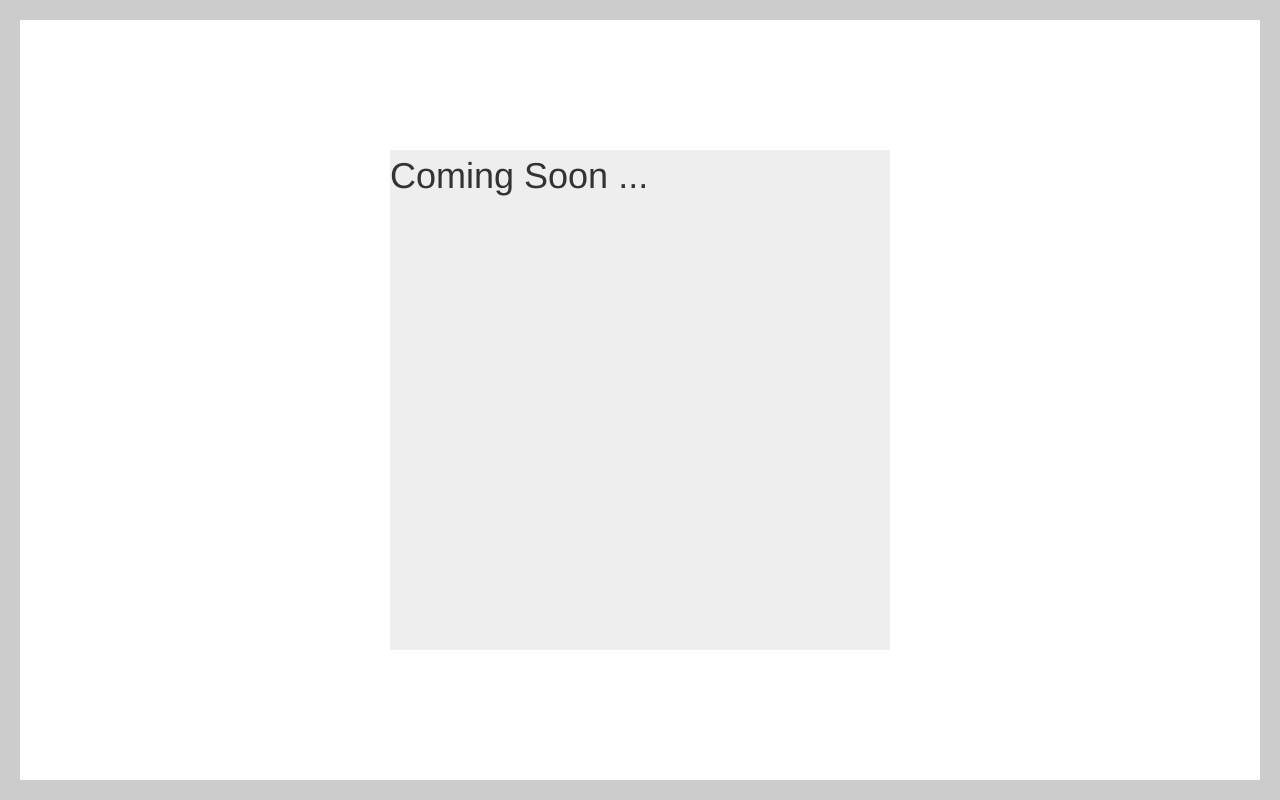
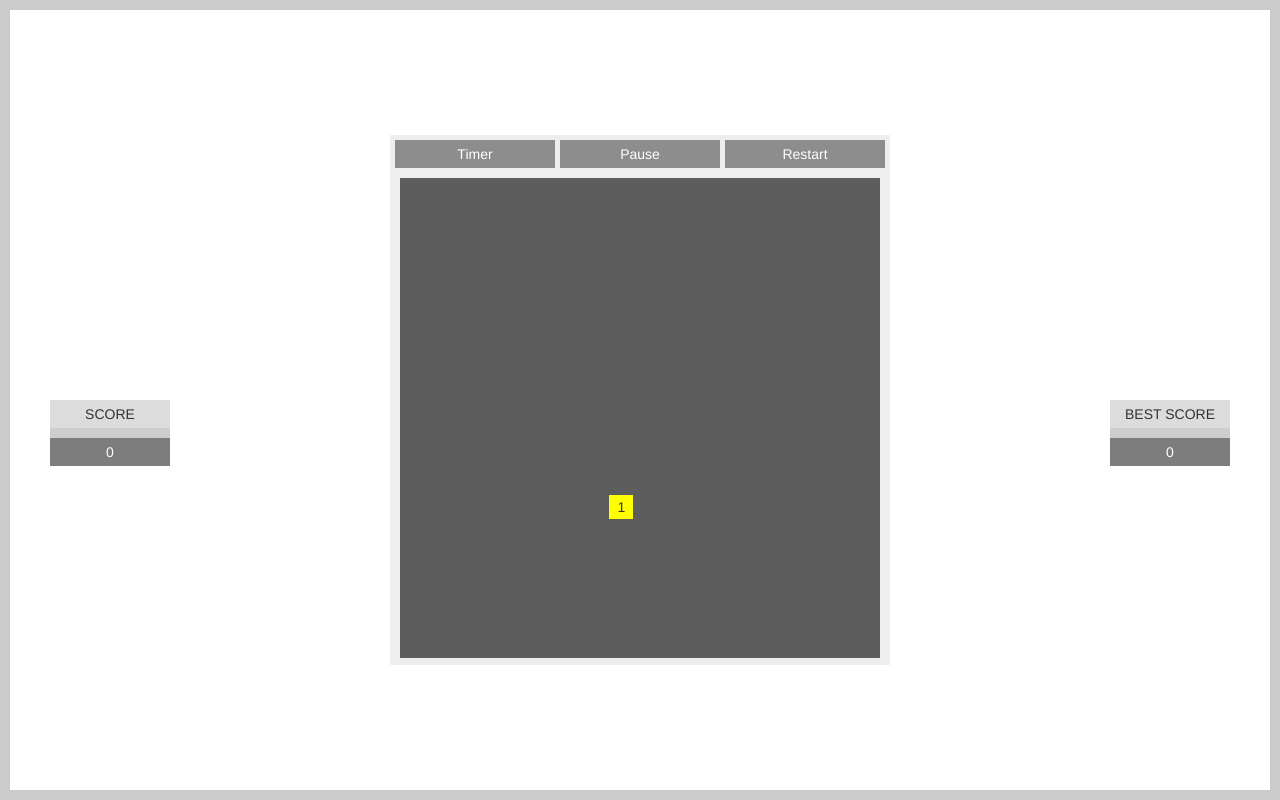
Before and after one commit to kiran-p/kiran-p.github.io, a plain HTML site: page index.html in a window 1280 px wide. Drawn offline with Linux system fonts and the light colour scheme.

Commit message:
basic game with no controls, no rules

```diff
--- a/index.html
+++ b/index.html
@@ -13,10 +13,39 @@
 
     </script>
 </head>
-<body>
+<body onload="gameInit('.game')">
       <div class="main-container">
+          <div class="score-container">
+              <p class="score-text">
+                  SCORE
+              </p>
+              <div class="score">
+                     244
+              </div>
+          </div>
           <div class="game-container">
-                      Coming Soon ...
+              <div class="tool-bar-container">
+                  <div class="tool-bar">
+                      <div class="timer">
+                          Timer
+                      </div>
+                      <div class="pause">
+                          Pause
+                      </div>
+                      <div class="restart">
+                          Restart
+                      </div>
+                  </div>
+              </div>
+
+              <div class="game">
+              </div>
+          </div>
+          <div class="best-score-container">
+              <p class="score-text">BEST SCORE</p>
+              <div class="score">
+                  344
+              </div>
           </div>
       </div>
 </body>
--- a/js/init.js
+++ b/js/init.js
@@ -1,4 +1,72 @@
-(function(){
-      console.log($);
 
-})()
+function getCoordinates(element) {
+    "use strict";
+    var leftCorner = element.offset(),
+        width = element.width(),
+        height = element.height(),
+        rand = Math.random(),
+        randomCoordinates = {};
+    randomCoordinates.X = rand * width;
+    randomCoordinates.Y = leftCorner.top;
+    return randomCoordinates;
+}
+/**
+ * Returns a random integer between min and max
+ * Using Math.round() will give you a non-uniform distribution!
+ */
+function getRandomInt(min, max) {
+    "use strict";
+    return Math.floor(Math.random() * (max - min + 1)) + min;
+}
+function gameInit(identifier) {
+    var bestScore = localStorage.getItem('best-score');
+    $('.best-score-container .score').html(bestScore || 0);
+    $('.score-container .score').html(0);
+    var counter = 0;
+    initialise(identifier, counter);
+}
+
+function initialise(identifier, counter) {
+    "use strict";
+    counter =  counter + 1;
+    var baseEle = $(identifier),
+        coordinates = getCoordinates(baseEle);
+    var cellElement = $('<div class="game-cell"><div>');
+    cellElement.css({
+        "width" : "24px",
+        "height" : "24px",
+        "position" : "absolute",
+        "left" : coordinates.X - 24,
+        "top" : coordinates.Y,
+        "background" : "yellow",
+        "textAlign" : "center",
+        "padding" : "2px"
+    })
+        .html(getRandomInt(0, 10))
+        .click(function () {
+            var scoreEle = $('.score-container .score'),
+                score = Number(scoreEle.html()) + Number($(this).html());
+            scoreEle.html(score);
+        });
+    baseEle.append(cellElement);
+    $(cellElement).animate({
+        top: baseEle.height() - 24
+//        height: "toggle"
+    }, 10000, "linear", function () {
+        this.remove();
+        var score = Number($('.score-container .score').html());
+        if (counter < 3) {
+            initialise('.game', counter);
+        } else {
+            if (localStorage.getItem('best-score') < score) {
+                localStorage.setItem('best-score', score);
+                $('.best-score-container .score').html(score);
+                $('.game').css({'font-size': 36, "color": "#FFF" }).html('Good try');
+            } else {
+                $('.game').css({'font-size': 36, "color": "#FFF" }).html('You can do better');
+            }
+        }
+        // Animation complete.
+    });
+    console.log(coordinates);
+}
--- a/style/main.css
+++ b/style/main.css
@@ -1,22 +1,91 @@
 html, body {
- height:100%;
+    height: 100%;
 }
+
 body {
     background: #ccc;
- padding: 20px;
+    padding: 10px;
 }
-.main-container{
+
+.main-container {
     background: #fff;
-  height:100%;
+    height: 100%;
 }
-.game-container{
-  font-size: 36px;
+
+/*Game container styles*/
+
+.game-container {
     background: #eee;
-  width:500px;
-  height:500px;
-  margin-left:auto;
-  margin-right:auto;
+    width: 500px;
+    height: 530px;
+    margin-left: auto;
+    margin-right: auto;
     position: relative;
     top: 50%;
     -webkit-transform: translateY(-50%);
+    -moz-transform: translateY(-50%);
+    -ms-transform: translateY(-50%);
+
 }
+
+.tool-bar-container {
+    display: table;
+    border-spacing: 5px;
+    height: 30px;
+    width: 100%;
+}
+
+.tool-bar-container .tool-bar {
+    display: table-row;
+}
+
+.tool-bar-container .tool-bar div {
+    display: table-cell;
+    width: 33.3333%;
+    background: #8D8D8D;
+    color: #FFF;
+    padding: 4px;
+    text-align: center;
+}
+
+.game {
+    height: 480px;
+    width: 480px;
+    margin: 10px;
+    background: #5D5D5D;
+    margin-top: 5px;
+    position: absolute;
+}
+
+/*score container styles*/
+
+.score-container, .best-score-container {
+    width: 120px;
+    height: 60px;
+    position: absolute;
+    top: 50%;
+}
+
+.score-container {
+    left: 50px;
+    background: #CDCDCD;
+}
+
+.best-score-container {
+    right: 50px;
+    background: #CDCDCD;
+}
+
+.score-text, .score {
+    padding: 4px;
+    text-align: center;
+}
+
+.score-text {
+    background: #DCDCDC;
+}
+
+.score {
+    background: #7D7D7D;
+    color: #FFF;
+}
```
Lines whose indentation alone changed are shown as unchanged.
